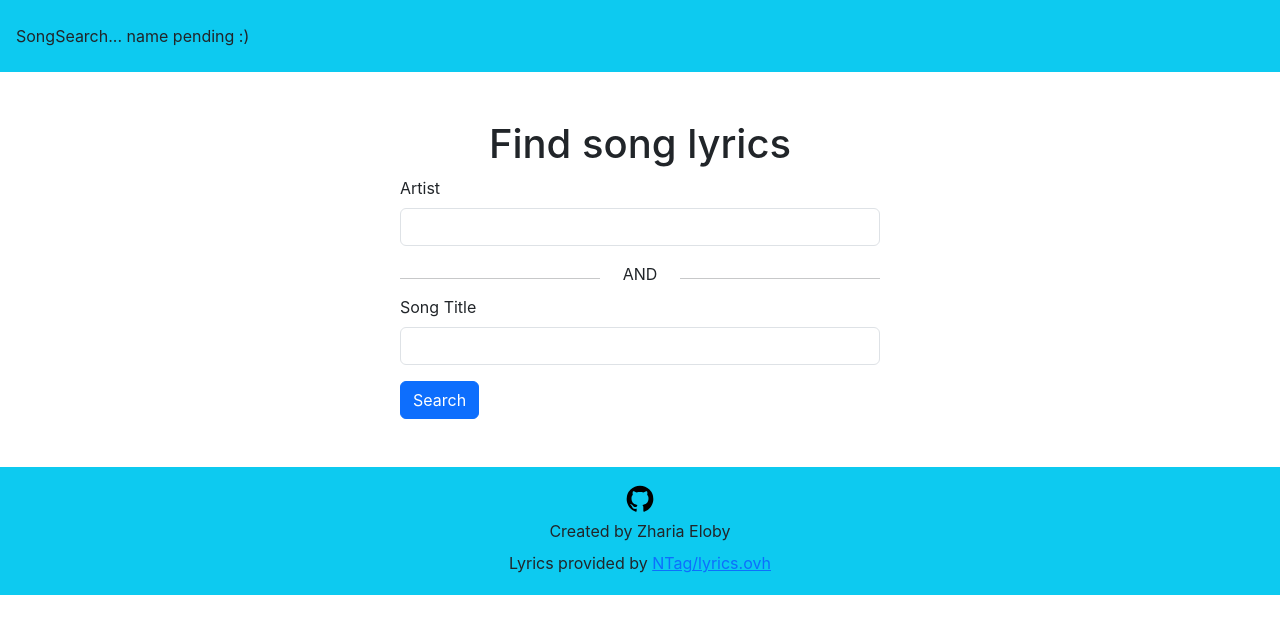
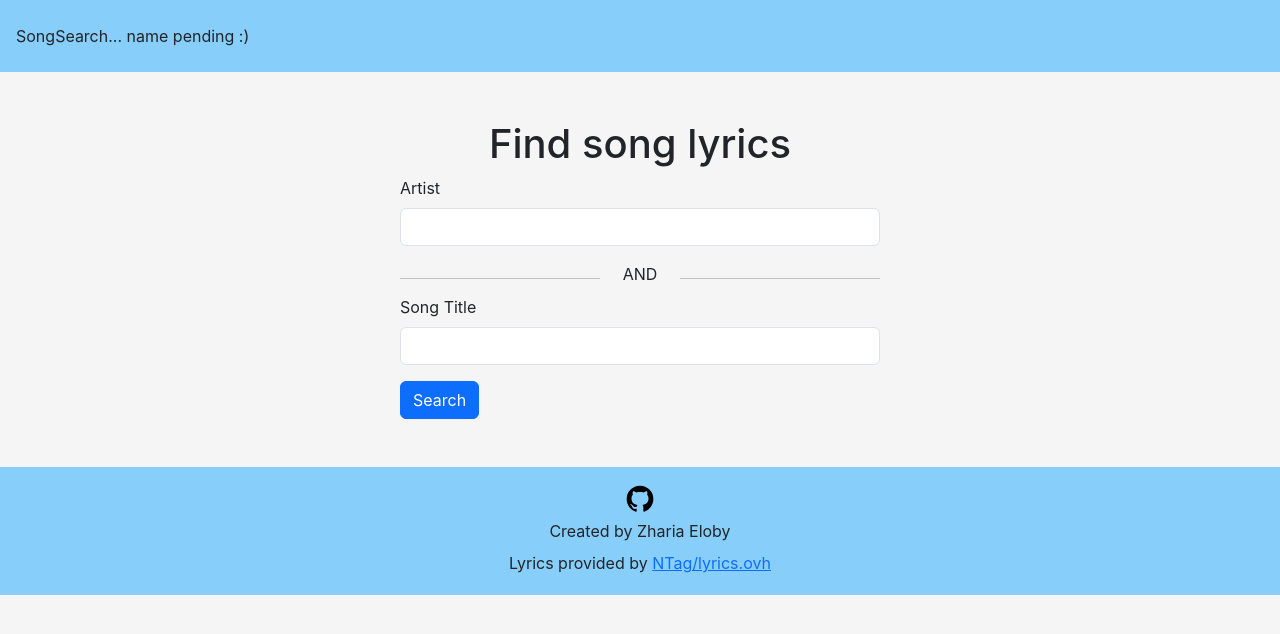
Before and after one commit to zharia-eloby/song-lyric-search, a React (Create React App) app in the folder app/: page / in a window 1280 px wide. Shown: the top 634 px of the page. Built offline with nearby package versions, Linux system fonts and the light colour scheme.

Commit message:
updated header/footer styling

```diff
--- a/app/src/pages/BaseLayout.js
+++ b/app/src/pages/BaseLayout.js
@@ -3,7 +3,7 @@ import { Navbar } from "react-bootstrap";
 
 function Header() {
     return (
-        <header className="bg-info p-3 mb-5">
+        <header className="p-3 mb-5">
             <Navbar>SongSearch... name pending :)</Navbar>
         </header>
     );
@@ -11,8 +11,8 @@ function Header() {
 
 function Footer() {
     return (
-        <footer className="bg-info p-3 mt-5 text-center">
-            <a href="https://github.com/zharia-eloby/song-lyric-search">
+        <footer className="p-3 mt-5 text-center">
+            <a href="https://github.com/zharia-eloby/song-lyric-search" aria-label="View on GitHub" title="View on GitHub">
                 <svg xmlns="http://www.w3.org/2000/svg" width="2em" height="2em" viewBox="0 0 24 24">
                     <path fill="#000" d="M12 2A10 10 0 0 0 2 12c0 4.42 2.87 8.17 6.84 9.5c.5.08.66-.23.66-.5v-1.69c-2.77.6-3.36-1.34-3.36-1.34c-.46-1.16-1.11-1.47-1.11-1.47c-.91-.62.07-.6.07-.6c1 .07 1.53 1.03 1.53 1.03c.87 1.52 2.34 1.07 2.91.83c.09-.65.35-1.09.63-1.34c-2.22-.25-4.55-1.11-4.55-4.92c0-1.11.38-2 1.03-2.71c-.1-.25-.45-1.29.1-2.64c0 0 .84-.27 2.75 1.02c.79-.22 1.65-.33 2.5-.33s1.71.11 2.5.33c1.91-1.29 2.75-1.02 2.75-1.02c.55 1.35.2 2.39.1 2.64c.65.71 1.03 1.6 1.03 2.71c0 3.82-2.34 4.66-4.57 4.91c.36.31.69.92.69 1.85V21c0 .27.16.59.67.5C19.14 20.16 22 16.42 22 12A10 10 0 0 0 12 2" />
                 </svg>
--- a/app/src/styles/App.css
+++ b/app/src/styles/App.css
@@ -1,3 +1,11 @@
+body {
+  background-color: whitesmoke;
+}
+
+header, footer {
+  background-color: lightskyblue;
+}
+
 footer > p {
   margin: 0px;
   line-height: 2em;
```
